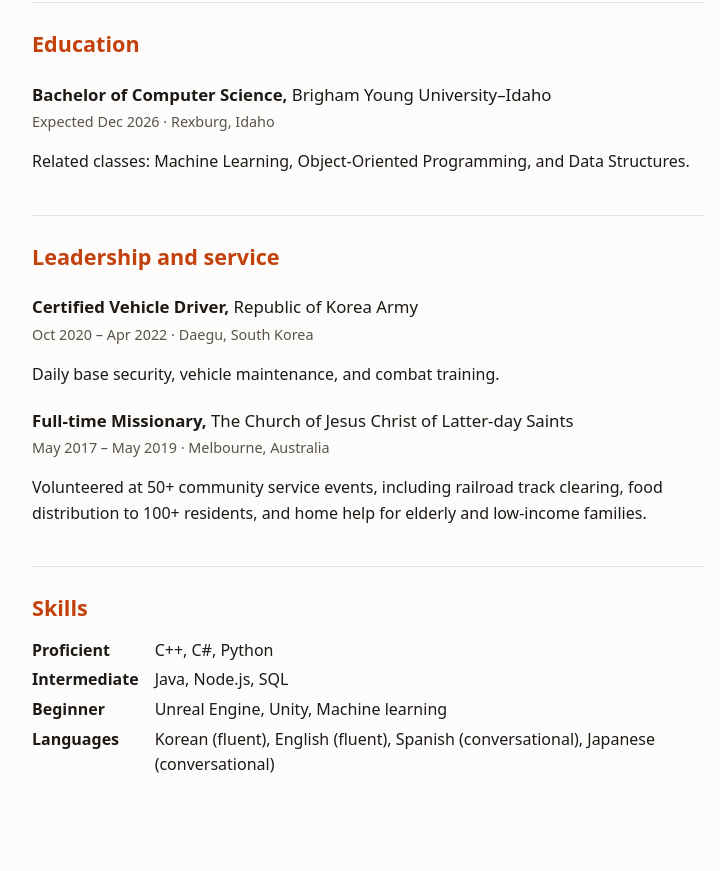
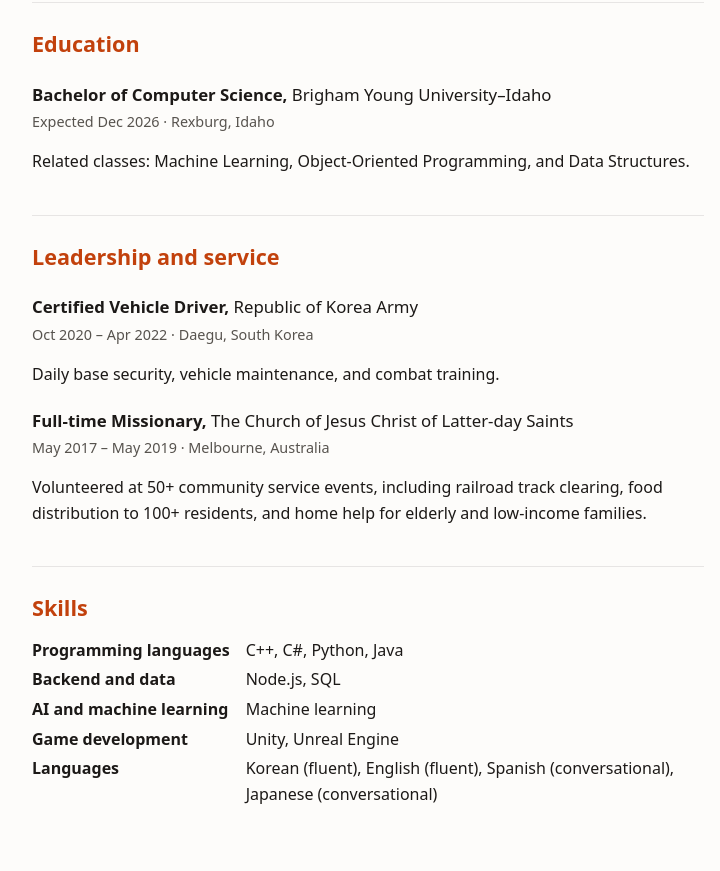
Before and after one commit to ujuappa/kwongiseok_portfolio, an Astro site: page / in a window 1280 px wide. Shown: the part 1661-2532 px from the top of the page, without its empty margins (272-992 px from the left). Before the commit the page ends 2503 px from the top, so only its background shows below. Built offline with nearby package versions, Linux system fonts and the light colour scheme; Astro itself is replaced by a stand-in of ours.

Commit message:
Group skills by area instead of proficiency level
Rename the profile skills field from `level` to `area` in the schema and
the plain index, and regroup profile.yaml into programming languages,
backend and data, AI and machine learning, and game development.

Co-Authored-By: Claude Opus 5.5 <noreply@anthropic.com>

```diff
--- a/src/components/PlainIndex.astro
+++ b/src/components/PlainIndex.astro
@@ -130,7 +130,7 @@ const sections = [
         <dl>
           {profile.skills.map((s) => (
             <>
-              <dt>{s.level}</dt>
+              <dt>{s.area}</dt>
               <dd>{s.items.join(', ')}</dd>
             </>
           ))}
--- a/src/content.config.ts
+++ b/src/content.config.ts
@@ -83,7 +83,8 @@ const profile = defineCollection({
     name: z.string(),
     tagline: z.string(),
     links: z.array(link).default([]),
-    skills: z.array(z.object({ level: z.string(), items: z.array(z.string()) })).default([]),
+    // Grouped by area (e.g. "Languages", "Game development"), not by proficiency level.
+    skills: z.array(z.object({ area: z.string(), items: z.array(z.string()) })).default([]),
     languages: z.array(z.string()).default([]),
   }),
 });
--- a/src/content/profile.yaml
+++ b/src/content/profile.yaml
@@ -6,10 +6,12 @@
     - label: LinkedIn
       url: https://linkedin.com/in/quan2/
   skills:
-    - level: Proficient
-      items: [C++, C#, Python]
-    - level: Intermediate
-      items: [Java, Node.js, SQL]
-    - level: Beginner
-      items: [Unreal Engine, Unity, Machine learning]
+    - area: Programming languages
+      items: [C++, C#, Python, Java]
+    - area: Backend and data
+      items: [Node.js, SQL]
+    - area: AI and machine learning
+      items: [Machine learning]
+    - area: Game development
+      items: [Unity, Unreal Engine]
   languages: [Korean (fluent), English (fluent), Spanish (conversational), Japanese (conversational)]
```
Also changed, not shown: docs/TODO.md (+1 -1 lines).
